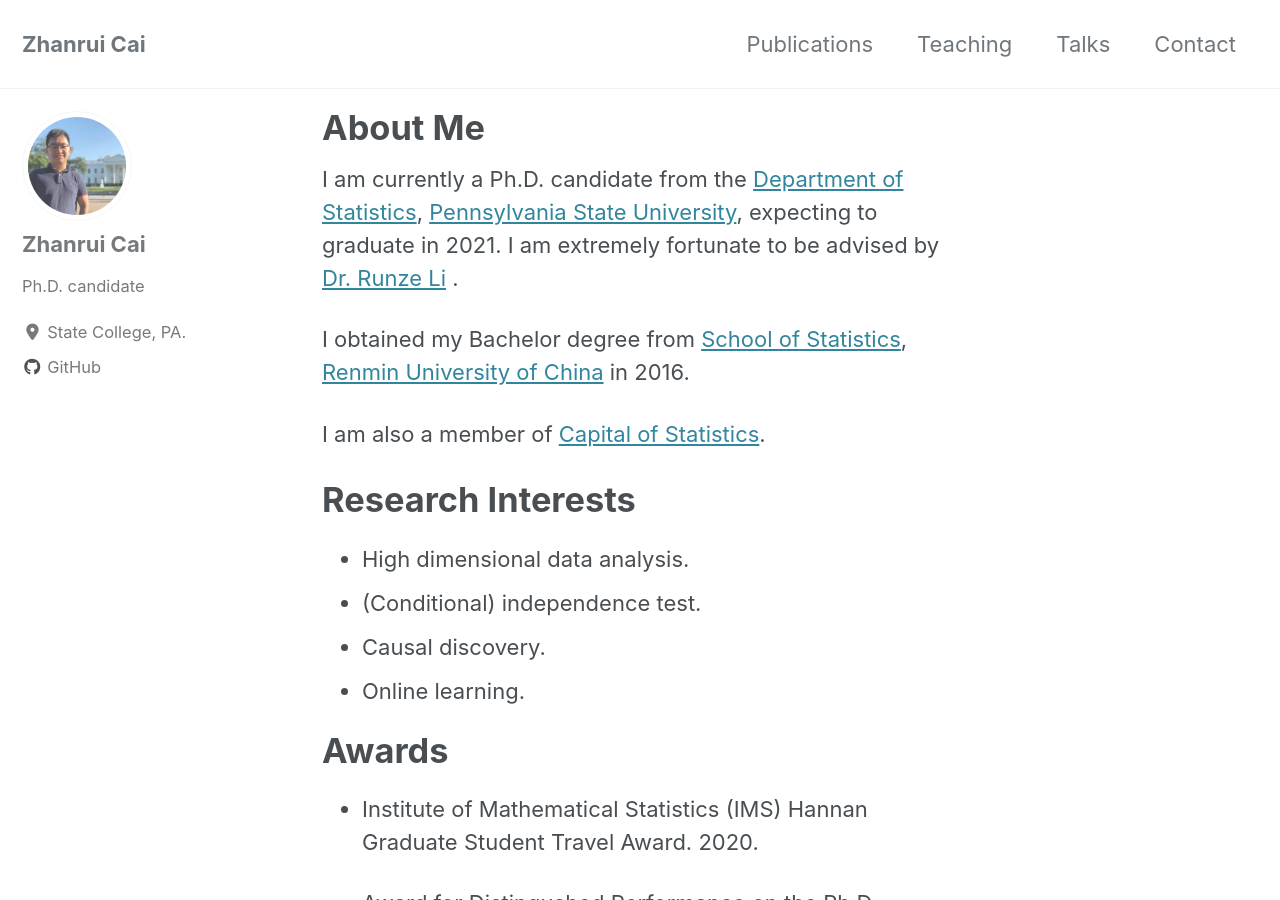
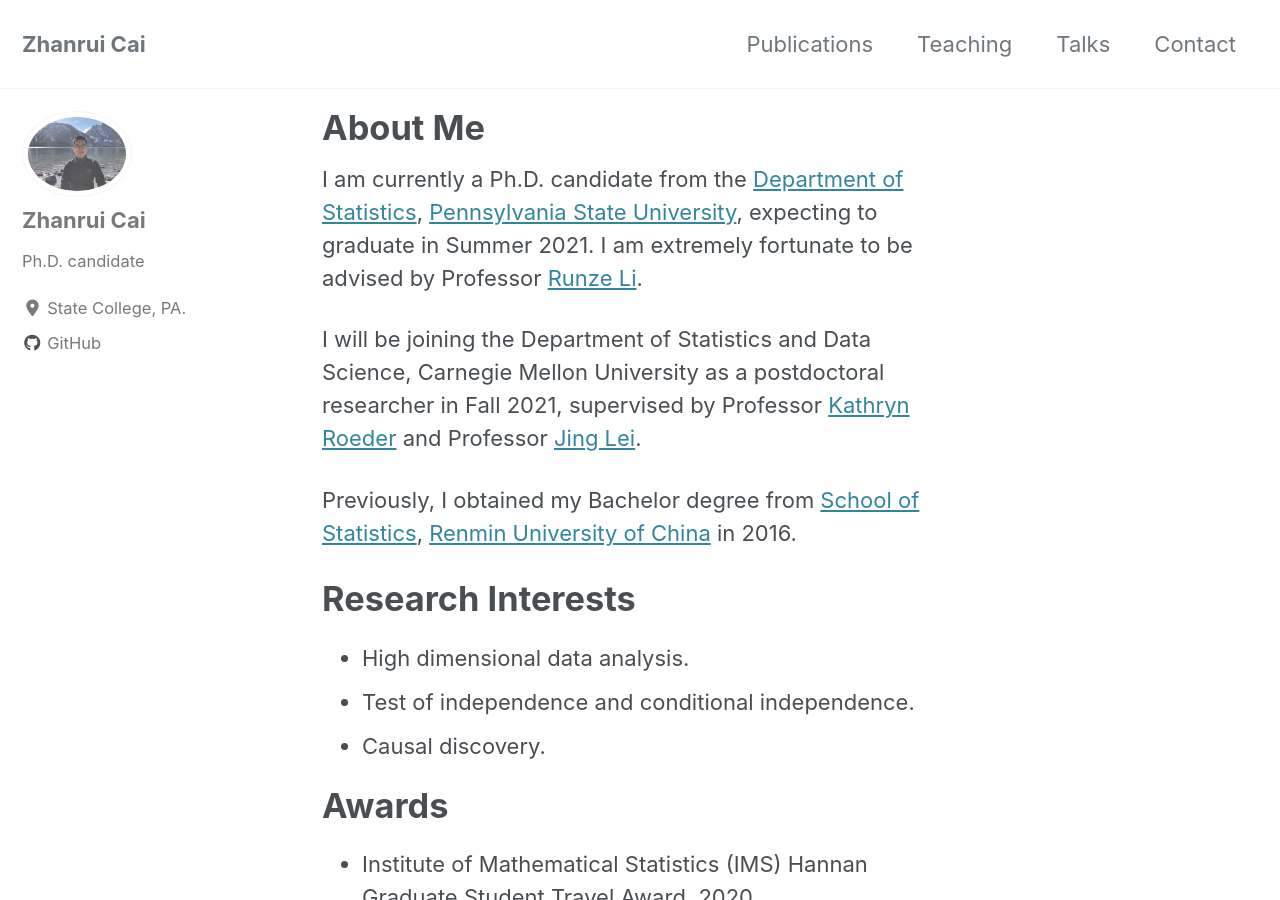
Before and after one commit to zhanruicai/zhanruicai.github.io, a Jekyll site: the page built from index.md, in a window 1280 px wide and 900 px high. Built offline with Jekyll 4.4.1, drawn with Linux system fonts in a browser that asks for light colours; cached includes are drawn as plain includes; nearby versions of some CDN libraries.

Commit message:
new version

```diff
--- a/_config.yml
+++ b/_config.yml
@@ -108,7 +108,7 @@
 # Site Author
 author:
   name             : "Zhanrui Cai"
-  avatar           : "/images/ruic.jpg"
+  avatar           : "/images/lake.jpg"
   bio              : "Ph.D. candidate"
   location         : "State College, PA."
   email            :
--- a/index.md
+++ b/index.md
@@ -9,18 +9,18 @@
 ---
 
 
-I am currently a Ph.D. candidate from the [Department of Statistics](https://science.psu.edu/stat), [Pennsylvania State University](https://www.psu.edu/), expecting to graduate in 2021. I am extremely fortunate to be advised by [Dr. Runze Li](http://www.personal.psu.edu/ril4/) .
+I am currently a Ph.D. candidate from the [Department of Statistics](https://science.psu.edu/stat), [Pennsylvania State University](https://www.psu.edu/), expecting to graduate in Summer 2021. I am extremely fortunate to be advised by Professor [Runze Li](http://www.personal.psu.edu/ril4/).
 
-I obtained my Bachelor degree from [School of Statistics](http://stat.ruc.edu.cn/), [Renmin University of China](https://www.ruc.edu.cn/) in 2016.
+I will be joining the Department of Statistics and Data Science, Carnegie Mellon University as a postdoctoral researcher in Fall 2021, supervised by Professor [Kathryn Roeder](http://www.stat.cmu.edu/~roeder/) and Professor [Jing Lei](http://www.stat.cmu.edu/~jinglei/index.shtml).
 
-I am also a member of [Capital of Statistics](https://cosx.org/).
+Previously, I obtained my Bachelor degree from [School of Statistics](http://stat.ruc.edu.cn/), [Renmin University of China](https://www.ruc.edu.cn/) in 2016.
+
 
 # Research Interests
 
 - High dimensional data analysis.
-- (Conditional) independence test.
+- Test of independence and conditional independence.
 - Causal discovery.
-- Online learning.
 
 # Awards
 
```
Also changed, not shown: images/lake.jpg (added).
